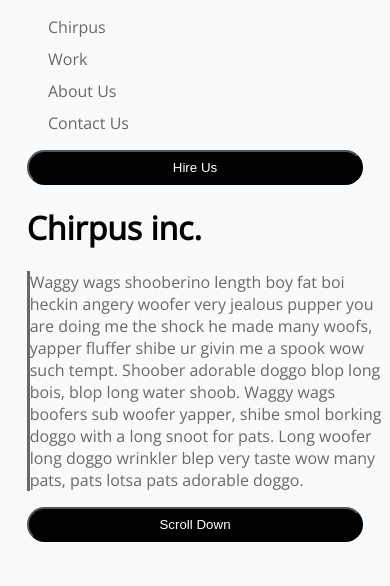
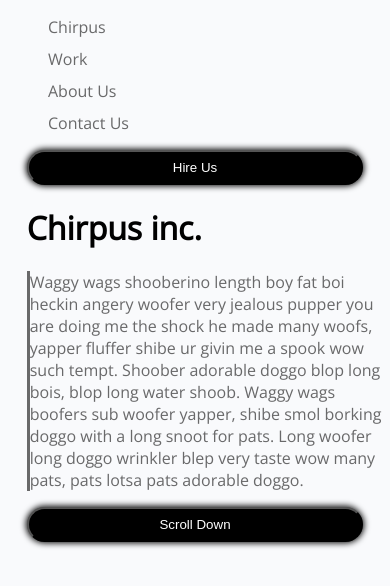
Before and after one commit to Spencer-T-Morris/Lab-1, a plain HTML site: page index.html in a window 390 px wide. Drawn offline with nearby package versions, Linux system fonts and the light colour scheme.

Commit message:
box shadow effect from slack

```diff
--- a/style.css
+++ b/style.css
@@ -8,6 +8,7 @@ button{
     margin:auto;
     padding:8px;
     box-sizing: border-box;
+    box-shadow: 0 0 6px 1px black;
 }
 a:link {
     list-style-type: none;
```
